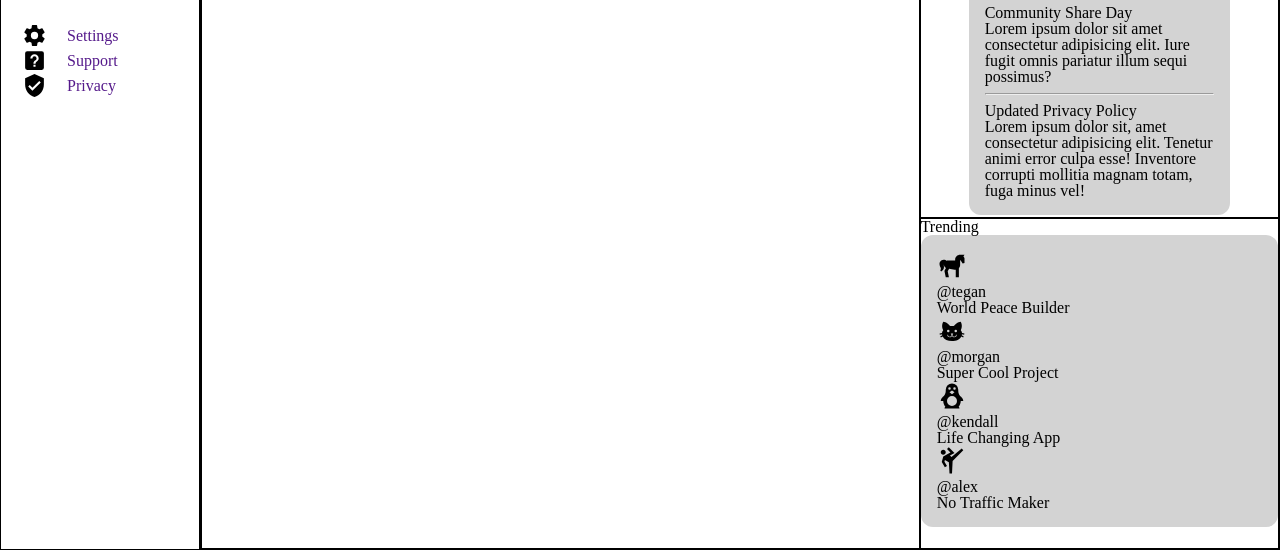
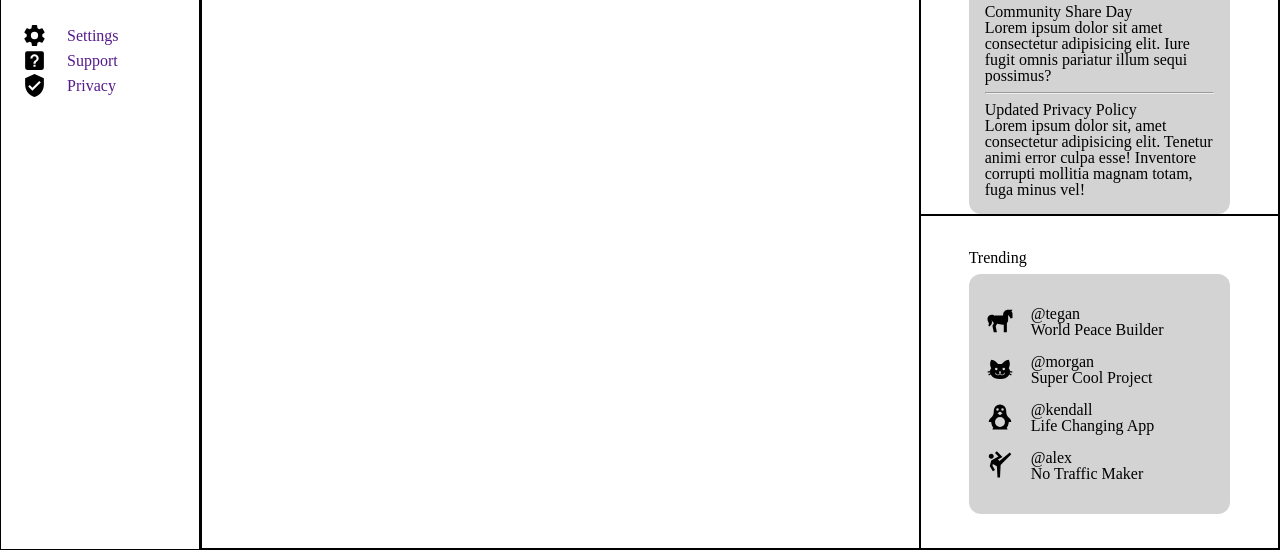
Before and after one commit to Tory-Stodard/admin-dashboard, a plain HTML site: page index.html in a window 1280 px wide. Shown: the part 250-800 px from the top of the page. Drawn offline with Linux system fonts and the light colour scheme.

Commit message:
completed layout styles for trendingn section.

```diff
--- a/stylesheets/styles.css
+++ b/stylesheets/styles.css
@@ -91,7 +91,8 @@ main {
   grid-row: 1/3;
 }
 
-.announcements {
+.announcements,
+.trending {
   display: flex;
   flex-direction: column;
   justify-content: center;
@@ -99,8 +100,16 @@ main {
   padding: 0 3rem;
 }
 
-.announcements h2 {
+.announcements h2,
+.trending h2 {
   align-self: flex-start;
+  margin-bottom: 0.5rem;
+}
+
+.trending-project {
+  display: flex;
+  gap: 1rem;
+  margin: 1rem 0;
 }
 
 /* Header Section */
@@ -144,4 +153,5 @@ main,
   background-color: lightgray;
   padding: 1rem;
   border-radius: 12px;
+  width: 100%;
 }
```
